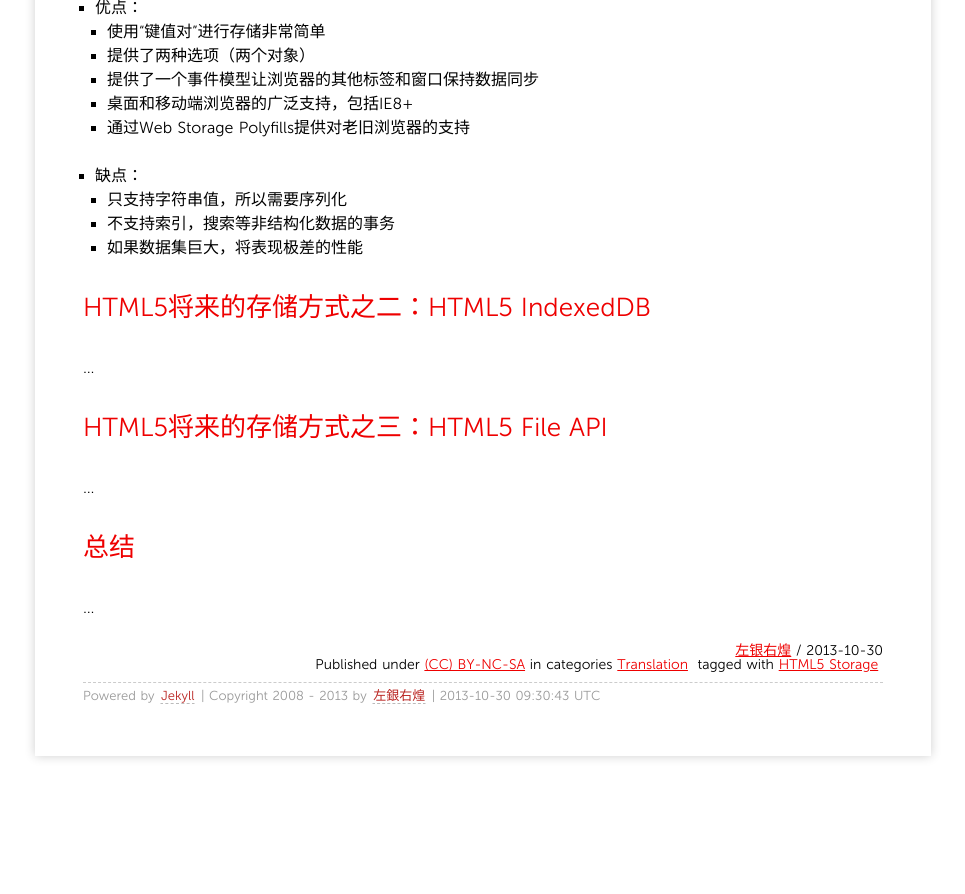
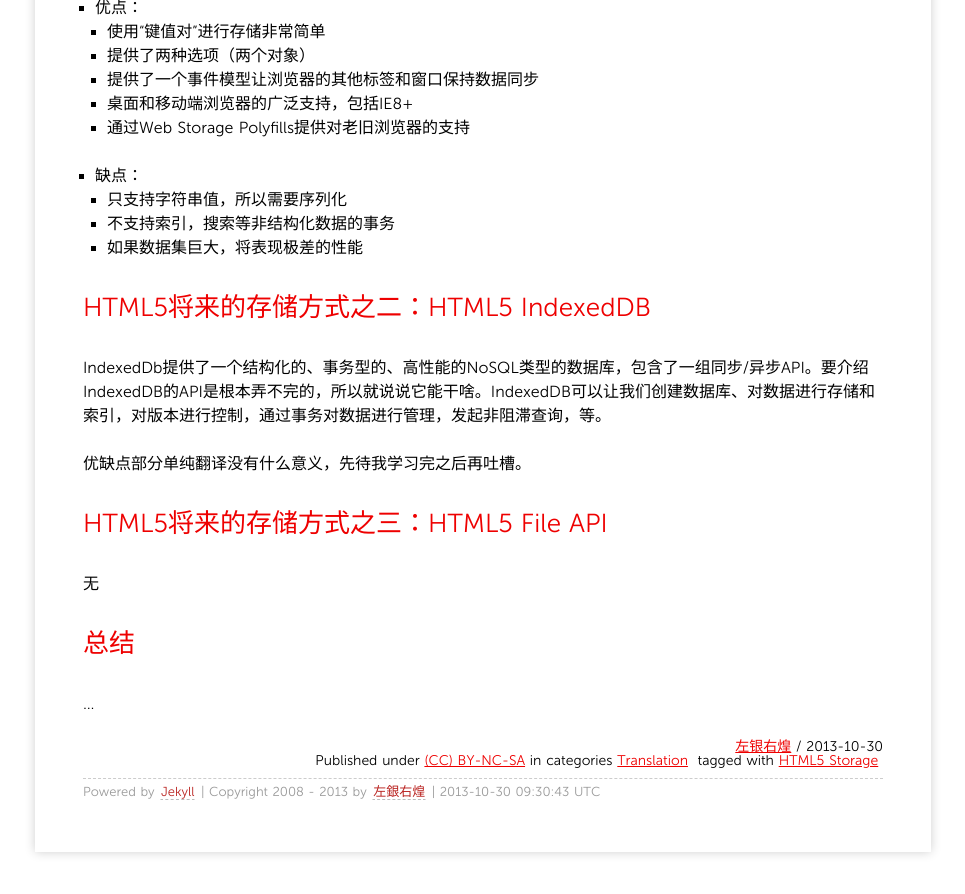
Before and after one commit to grahamle/grahamle.github.com, a Jekyll site: the page built from _posts/2013/2013-10-30-HTML5浏览器存储.md, in a window 1280 px wide and 900 px high, scrolled down 4073 px. Shown: the top 894 px of the window, without its empty margins (157-1122 px from the left). Built offline with Jekyll 4.4.1, drawn with Linux system fonts in a browser that asks for light colours; Markdown is read by kramdown in place of the engine named in the settings; comment, search, counter and statistics services are not loaded; before the commit the page ends 4877 px from its top, so only the background shows below that.

Commit message:
HTML5存储的前世今生：IndexedDB

```diff
--- a/_posts/2013/2013-10-30-HTML5浏览器存储.md
+++ b/_posts/2013/2013-10-30-HTML5浏览器存储.md
@@ -155,10 +155,12 @@ HTML5的Web存储提供了两个拥有一致的API的对象：`window.localStora
 	+ 如果数据集巨大，将表现极差的性能
 
 ## <a name="p7">HTML5将来的存储方式之二：HTML5 IndexedDB</a>
-...
+IndexedDb提供了一个结构化的、事务型的、高性能的NoSQL类型的数据库，包含了一组同步/异步API。要介绍IndexedDB的API是根本弄不完的，所以就说说它能干啥。IndexedDB可以让我们创建数据库、对数据进行存储和索引，对版本进行控制，通过事务对数据进行管理，发起非阻滞查询，等。
+
+优缺点部分单纯翻译没有什么意义，先待我学习完之后再吐槽。
 
 ## <a name="p8">HTML5将来的存储方式之三：HTML5 File API</a>
-...
+无
 
 ## <a name="p9">总结</a>
 ...
```
